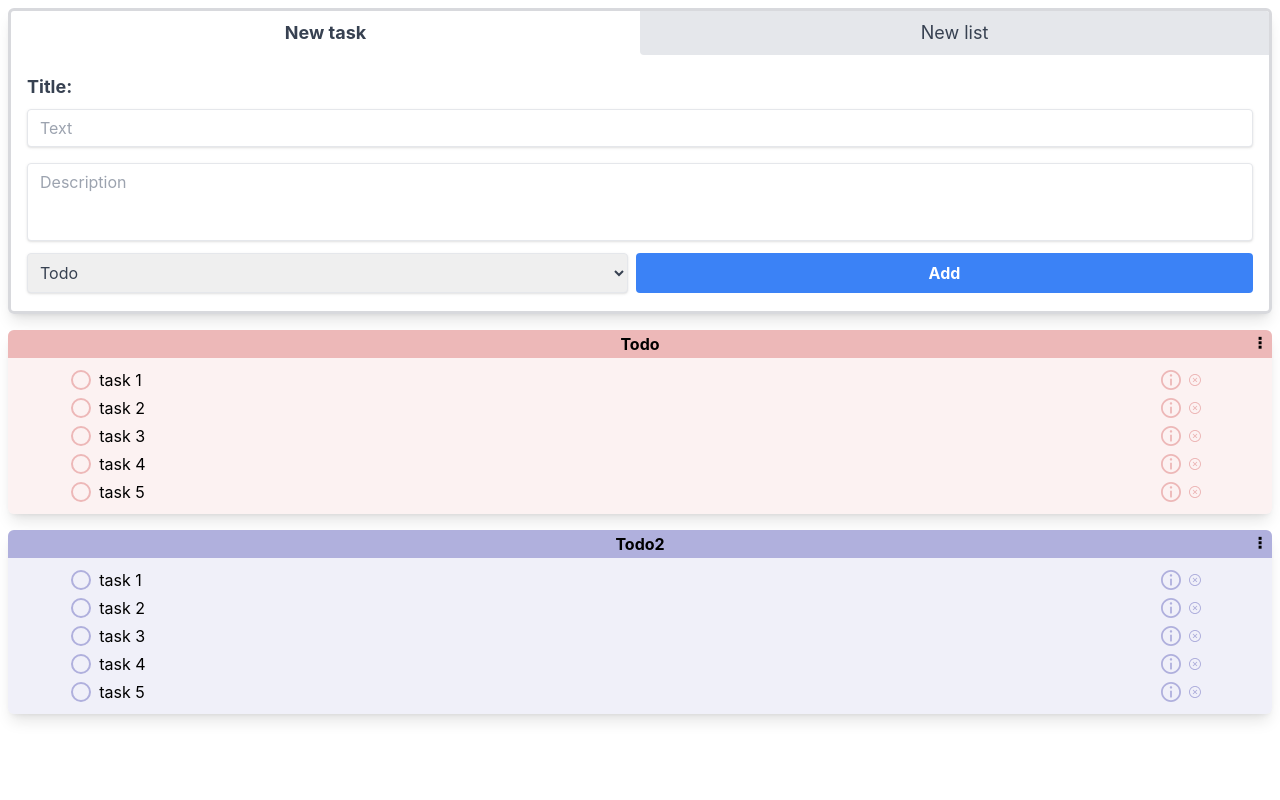
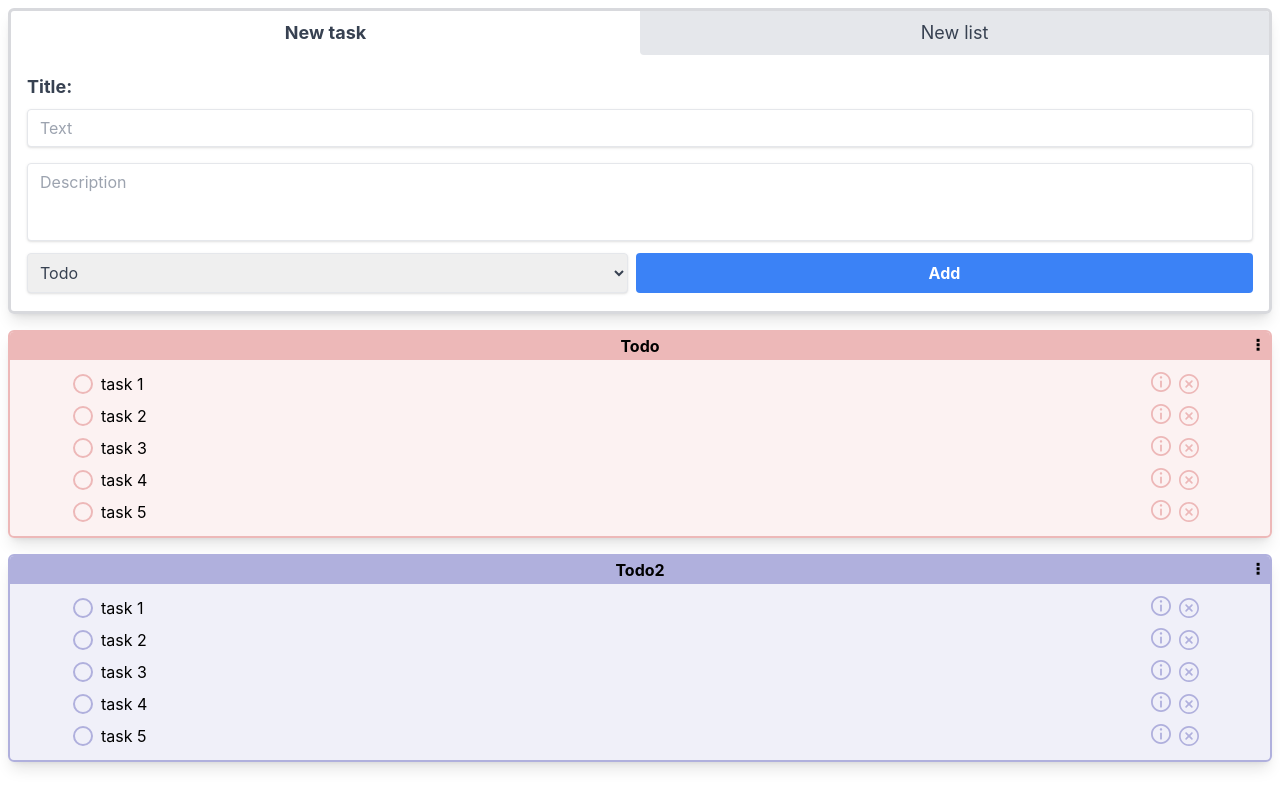
Before and after one commit to yuriinagorniak/task-manager, a React (Create React App) app: page / in a window 1280 px wide. Built offline with nearby package versions, Linux system fonts and the light colour scheme.

Commit message:
TaskDescriptionPopover has been added to the TaskList

```diff
--- a/src/components/TaskList.tsx
+++ b/src/components/TaskList.tsx
@@ -8,6 +8,7 @@ import { SubmitButton } from "../shared/ui/SubmitButton";
 import Popover from "@mui/material/Popover";
 import Typography from "@mui/material/Typography";
 import Button from "@mui/material/Button";
+import { TaskDescriptionPopover } from "../shared/ui/TaskDescriptionPopover";
 
 interface TaskListProps {
     title: string;
@@ -106,13 +107,12 @@ const TaskList = ({
         setTaskInfoAnchor(null);
     };
 
-
     const taskInfoOpen = Boolean(taskInfoAnchor);
     const taskInfoId = taskInfoOpen ? "edit-list-popover" : undefined;
 
     return (
         <div
-            className={`mx-2 my-4 text-center rounded-md shadow-lg overflow-hidden appearance-none leading-tight focus:outline-none focus:shadow-outline`}
+            className={`border-2 mx-2 my-4 text-center rounded-md shadow-lg overflow-hidden appearance-none leading-tight focus:outline-none focus:shadow-outline`}
             style={{ borderColor: listData.color, backgroundColor: listData.color + "30" }}
         >
             <div
@@ -190,7 +190,7 @@ const TaskList = ({
 
                 {/* <div className="group/options">
                     <div onClick={() => setEditingDialogOpened(prevState => !prevState)} className="cursor-pointer">...</div>
-                    <div className={`absolute right-[-40%] top-[-50%] w-24 border-2 ${editingDialogOpened ? "opacity-100 visible" : "opacity-0 invisible"}`}>
+                    <div className={`absolute right-[-40%] top-[-50%] w-24 ${editingDialogOpened ? "opacity-100 visible" : "opacity-0 invisible"}`}>
                         <form onSubmit={handleSubmit(onSubmit)}>
                             <div>
                                 <div className="flex">
@@ -243,7 +243,12 @@ const TaskList = ({
                         <div className="flex items-center justify-end gap-2 w-1/5 sm:w-12 pr-2">
                             {/* {task.description && ( */}
                             <div className="flex items-center">
-                                    <button className="w-5 h-5" onClick={taskInfoHandleClick}>
+                                <TaskDescriptionPopover listColor={listData.color} taskTitle={task.title} taskDescription={task.description} />
+                                {/* <button
+                                    className="w-5 h-5"
+                                    title="Task description"
+                                    onClick={taskInfoHandleClick}
+                                >
                                     <svg
                                         fill={listData.color}
                                         height="100%"
@@ -287,10 +292,15 @@ const TaskList = ({
                                         <p className="font-bold">{task.title}</p>
                                         {task.description}
                                     </div>
-                                    </Popover>
+                                </Popover> */}
                             </div>
                             {/* )} */}
-                            <button className="w-5 h-5 flex items-center" onClick={deleteTask.bind(null, task.id)}>
+                            <div>
+                                <button
+                                    className="w-5 h-5 flex items-center"
+                                    title="Delete the task"
+                                    onClick={deleteTask.bind(null, task.id)}
+                                >
                                     <svg
                                         width="100%"
                                         height="100%"
@@ -304,6 +314,7 @@ const TaskList = ({
                                         </g>
                                     </svg>
                                 </button>
+                            </div>
                         </div>
                     </li>
                 ))}
```
Lines whose indentation alone changed are shown as unchanged.
